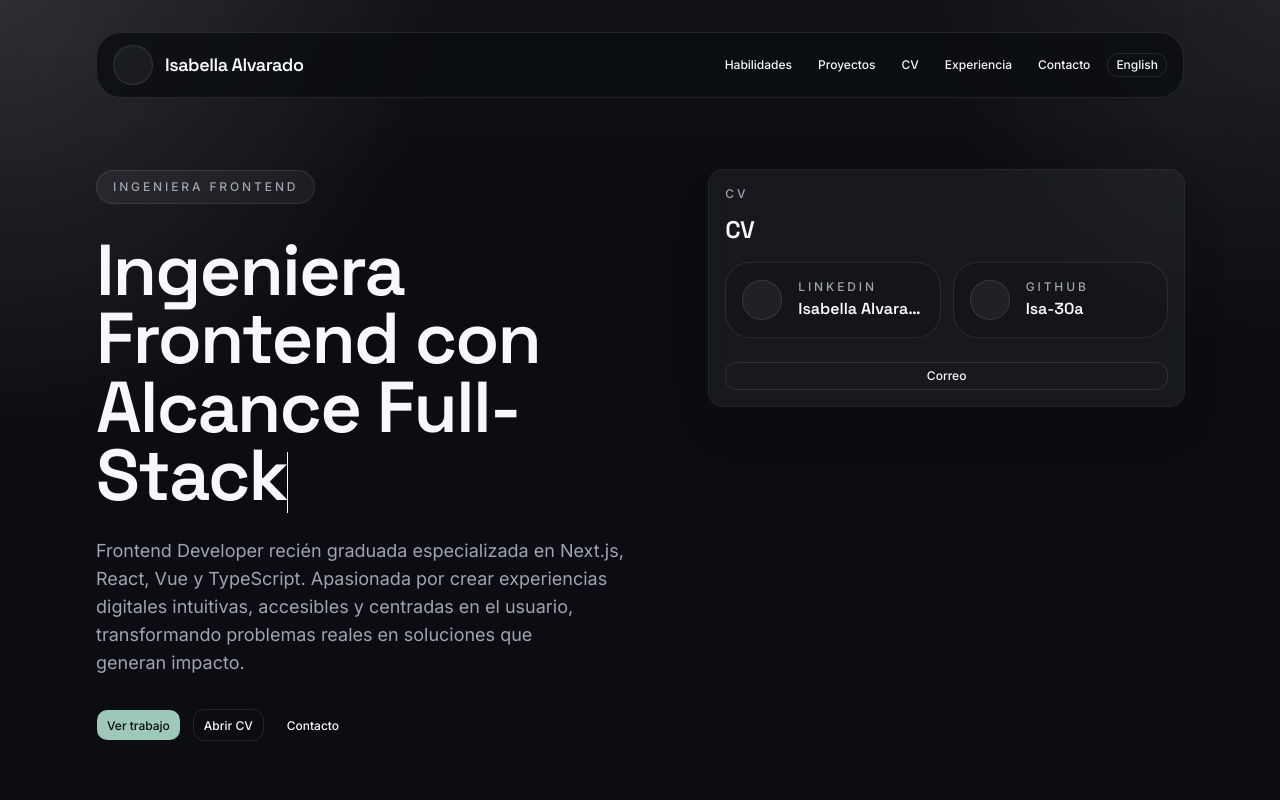
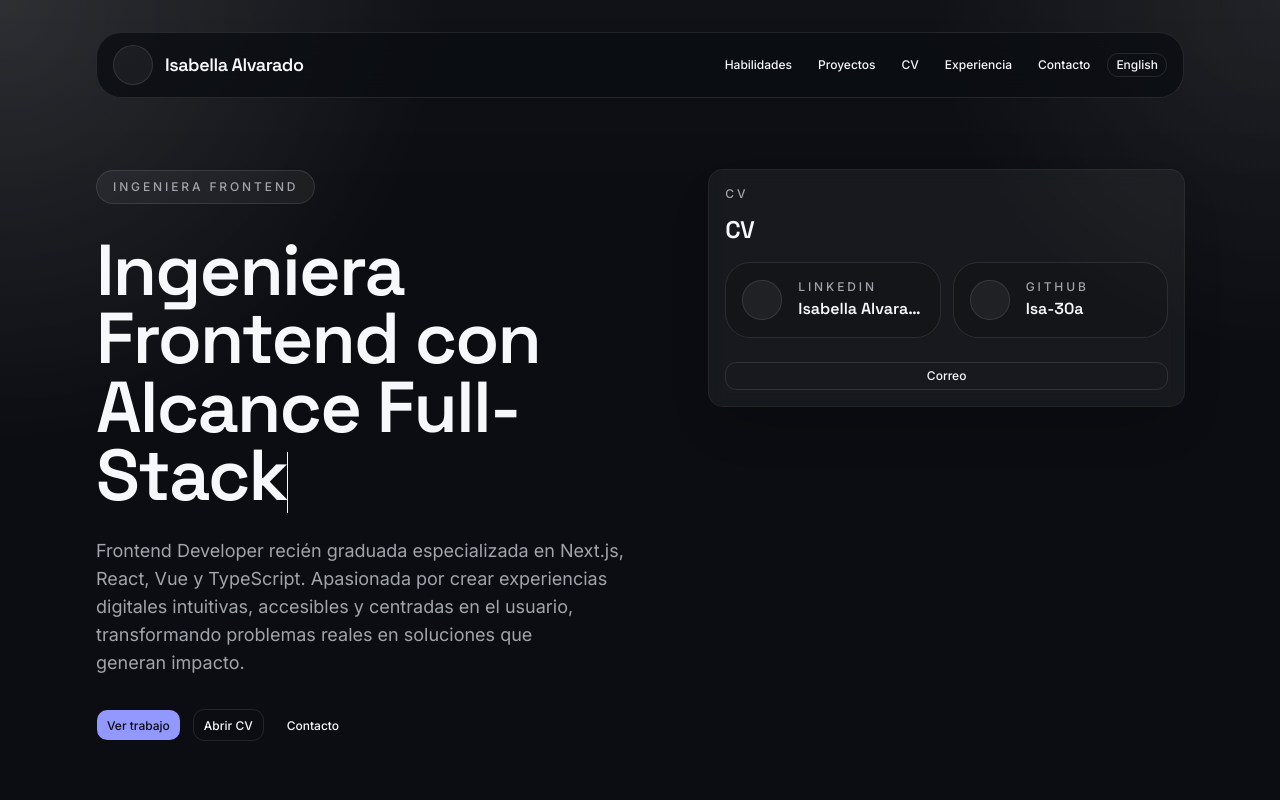
Before and after one commit to Isa-30a/isa-portfolio, a Next.js app: page /es in a window 1280 px wide. Shown: the top 800 px of the page. Built offline with nearby package versions, Linux system fonts and the light colour scheme; some icons are missing.

Commit message:
chore: switch accent from teal to violet

```diff
--- a/app/globals.css
+++ b/app/globals.css
@@ -11,7 +11,7 @@
   --card-foreground: oklch(0.98 0.004 260);
   --popover: oklch(0.2 0.01 260);
   --popover-foreground: oklch(0.98 0.004 260);
-  --primary: oklch(0.8 0.05 170);
+  --primary: oklch(0.72 0.15 280);
   --primary-foreground: oklch(0.16 0.01 260);
   --secondary: oklch(0.24 0.01 260);
   --secondary-foreground: oklch(0.98 0.004 260);
@@ -22,8 +22,8 @@
   --destructive: oklch(0.67 0.18 25);
   --border: oklch(1 0 0 / 10%);
   --input: oklch(1 0 0 / 14%);
-  --ring: oklch(0.8 0.05 170);
-  --chart-1: oklch(0.8 0.05 170);
+  --ring: oklch(0.72 0.15 280);
+  --chart-1: oklch(0.72 0.15 280);
   --chart-2: oklch(0.74 0.04 210);
   --chart-3: oklch(0.76 0.04 250);
   --chart-4: oklch(0.83 0.05 140);
@@ -46,7 +46,7 @@
   --card-foreground: oklch(0.985 0.004 260);
   --popover: oklch(0.16 0.01 260);
   --popover-foreground: oklch(0.985 0.004 260);
-  --primary: oklch(0.84 0.05 170);
+  --primary: oklch(0.78 0.15 280);
   --primary-foreground: oklch(0.11 0.01 260);
   --secondary: oklch(0.2 0.01 260);
   --secondary-foreground: oklch(0.985 0.004 260);
@@ -57,20 +57,20 @@
   --destructive: oklch(0.7 0.18 25);
   --border: oklch(1 0 0 / 10%);
   --input: oklch(1 0 0 / 14%);
-  --ring: oklch(0.84 0.05 170);
-  --chart-1: oklch(0.84 0.05 170);
+  --ring: oklch(0.78 0.15 280);
+  --chart-1: oklch(0.78 0.15 280);
   --chart-2: oklch(0.76 0.04 210);
   --chart-3: oklch(0.78 0.04 250);
   --chart-4: oklch(0.86 0.05 140);
   --chart-5: oklch(0.88 0.04 90);
   --sidebar: oklch(0.13 0.01 260);
   --sidebar-foreground: oklch(0.985 0.004 260);
-  --sidebar-primary: oklch(0.84 0.05 170);
+  --sidebar-primary: oklch(0.78 0.15 280);
   --sidebar-primary-foreground: oklch(0.11 0.01 260);
   --sidebar-accent: oklch(0.2 0.01 260);
   --sidebar-accent-foreground: oklch(0.985 0.004 260);
   --sidebar-border: oklch(1 0 0 / 10%);
-  --sidebar-ring: oklch(0.84 0.05 170);
+  --sidebar-ring: oklch(0.78 0.15 280);
 }
 
 @theme inline {
@@ -143,7 +143,7 @@
   }
 
   ::selection {
-    background: rgba(125, 211, 192, 0.32);
+    background: oklch(0.72 0.15 280 / 0.32);
     color: oklch(0.985 0.004 260);
   }
 }
```
